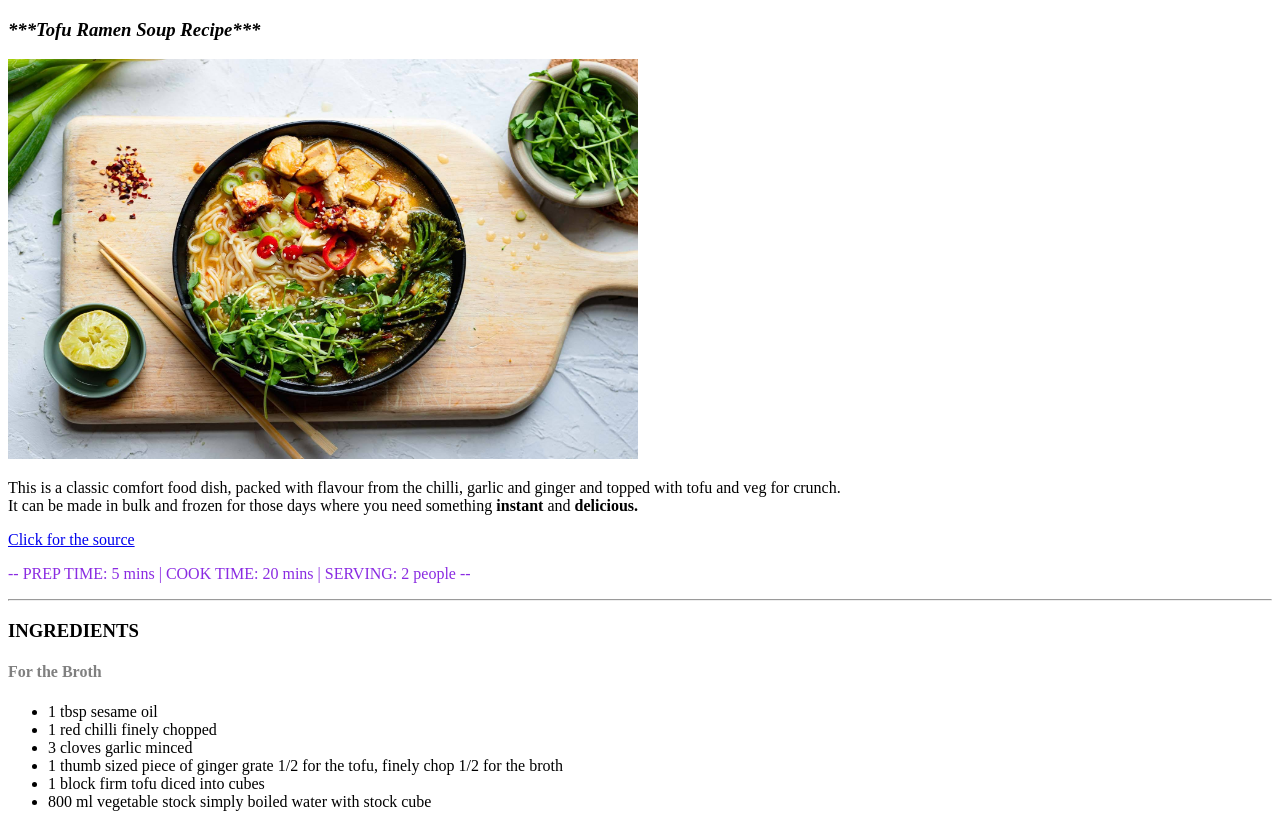
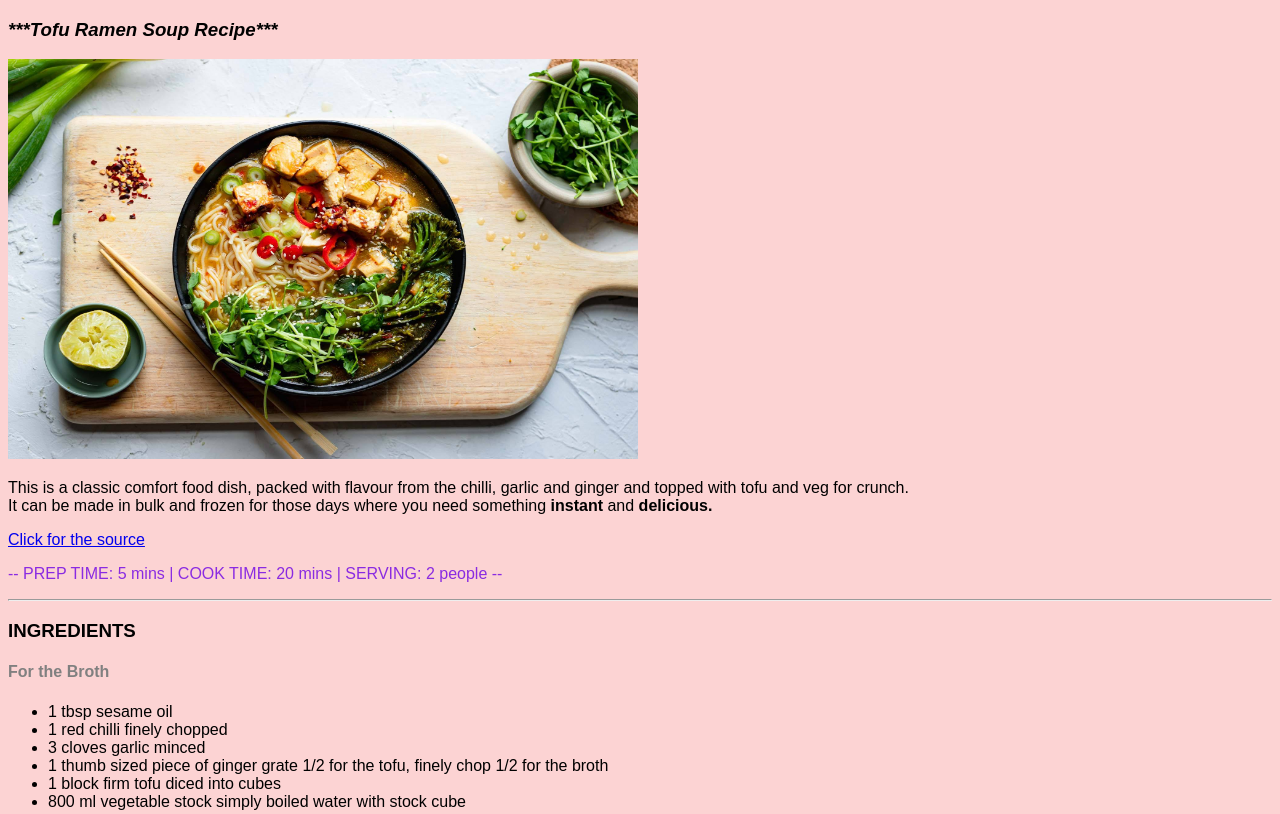
Before and after one commit to cansukeles/Week-16, a plain HTML site: page Ödev-3/index.html in a window 1280 px wide. Shown: the top 814 px of the page. Drawn offline with Linux system fonts and the light colour scheme.

Commit message:
editing readme

```diff
--- a/Ödev-3/index.html
+++ b/Ödev-3/index.html
@@ -4,6 +4,12 @@
     <meta charset="UTF-8">
     <meta name="viewport" content="width=device-width, initial-scale=1.0">
     <title>Tofu Ramen Soup Recipe</title>
+    <style>
+        body {
+            font-family:Arial, sans-serif;
+            background-color: #fcd3d3;
+        }
+    </style>
 </head>
 <body>
 
```
Also changed, not shown: Ödev-3/images/img-for-readme.png (added), Ödev-3/images/img-readme.png (deleted), 2 other files.
